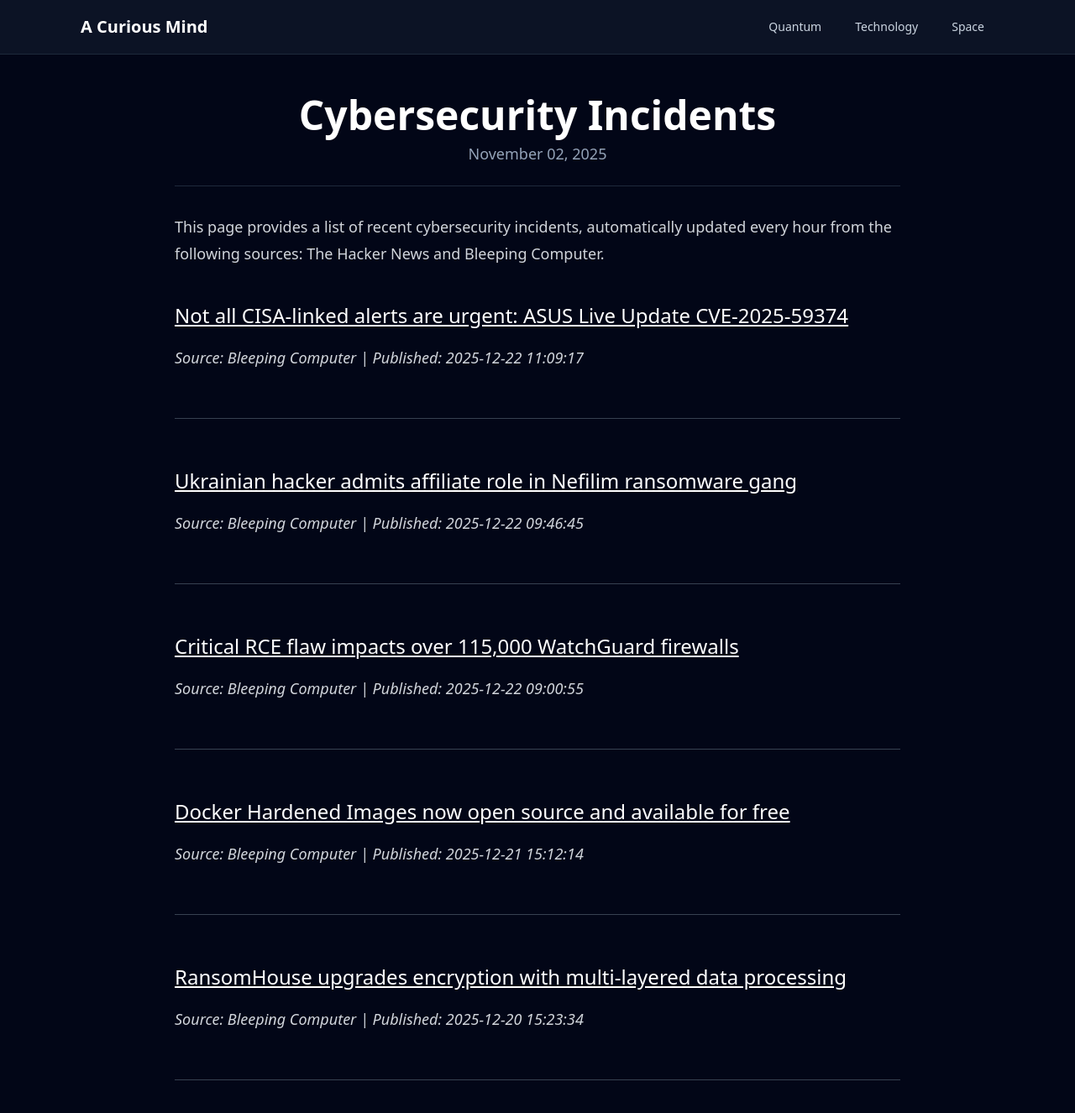
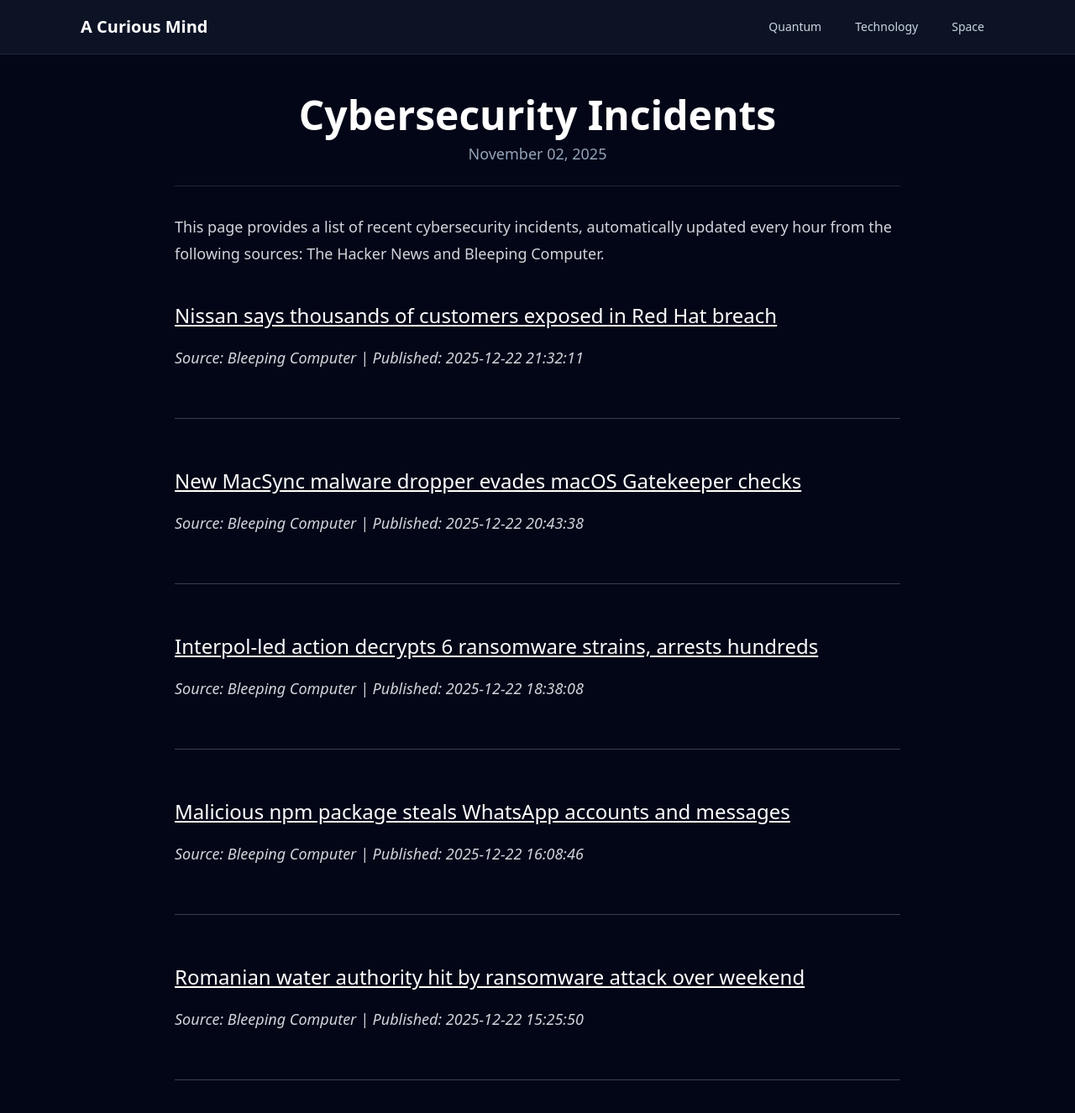
Before and after one commit to onehl7/onehl7.github.io, a Jekyll site: the page built from _posts/2025-11-02-cybersecurity-incidents.md, in a window 1280 px wide and 1400 px high. Shown: the top 1326 px of the window at 84% size. Built offline with Jekyll 4.4.1, drawn with Linux system fonts in a browser that asks for light colours; nearby versions of some CDN libraries.

Commit message:
Update news data

```diff
--- a/_data/news.json
+++ b/_data/news.json
@@ -1,32 +1,32 @@
 [
   {
     "source": "Bleeping Computer",
-    "title": "Not all CISA-linked alerts are urgent: ASUS Live Update CVE-2025-59374",
-    "link": "https://www.bleepingcomputer.com/news/security/not-all-cisa-linked-alerts-are-urgent-asus-live-update-cve-2025-59374/",
-    "published": "2025-12-22 11:09:17"
+    "title": "Nissan says thousands of customers exposed in Red Hat breach",
+    "link": "https://www.bleepingcomputer.com/news/security/nissan-says-thousands-of-customers-exposed-in-red-hat-breach/",
+    "published": "2025-12-22 21:32:11"
   },
   {
     "source": "Bleeping Computer",
-    "title": "Ukrainian hacker admits affiliate role in Nefilim ransomware gang",
-    "link": "https://www.bleepingcomputer.com/news/security/ukrainian-hacker-admits-affiliate-role-in-nefilim-ransomware-gang/",
-    "published": "2025-12-22 09:46:45"
+    "title": "New MacSync malware dropper evades macOS Gatekeeper checks",
+    "link": "https://www.bleepingcomputer.com/news/security/new-macsync-malware-dropper-evades-macos-gatekeeper-checks/",
+    "published": "2025-12-22 20:43:38"
   },
   {
     "source": "Bleeping Computer",
-    "title": "Critical RCE flaw impacts over 115,000 WatchGuard firewalls",
-    "link": "https://www.bleepingcomputer.com/news/security/over-115-000-watchguard-firewalls-vulnerable-to-ongoing-rce-attacks/",
-    "published": "2025-12-22 09:00:55"
+    "title": "Interpol-led action decrypts 6 ransomware strains, arrests hundreds",
+    "link": "https://www.bleepingcomputer.com/news/security/interpol-led-action-decrypts-6-ransomware-strains-arrests-hundreds/",
+    "published": "2025-12-22 18:38:08"
   },
   {
     "source": "Bleeping Computer",
-    "title": "Docker Hardened Images now open source and available for free",
-    "link": "https://www.bleepingcomputer.com/news/security/docker-hardened-images-now-open-source-and-available-for-free/",
-    "published": "2025-12-21 15:12:14"
+    "title": "Malicious npm package steals WhatsApp accounts and messages",
+    "link": "https://www.bleepingcomputer.com/news/security/malicious-npm-package-steals-whatsapp-accounts-and-messages/",
+    "published": "2025-12-22 16:08:46"
   },
   {
     "source": "Bleeping Computer",
-    "title": "RansomHouse upgrades encryption with multi-layered data processing",
-    "link": "https://www.bleepingcomputer.com/news/security/ransomhouse-upgrades-encryption-with-multi-layered-data-processing/",
-    "published": "2025-12-20 15:23:34"
+    "title": "Romanian water authority hit by ransomware attack over weekend",
+    "link": "https://www.bleepingcomputer.com/news/security/romanian-water-authority-hit-by-ransomware-attack-over-weekend/",
+    "published": "2025-12-22 15:25:50"
   }
 ]
```
